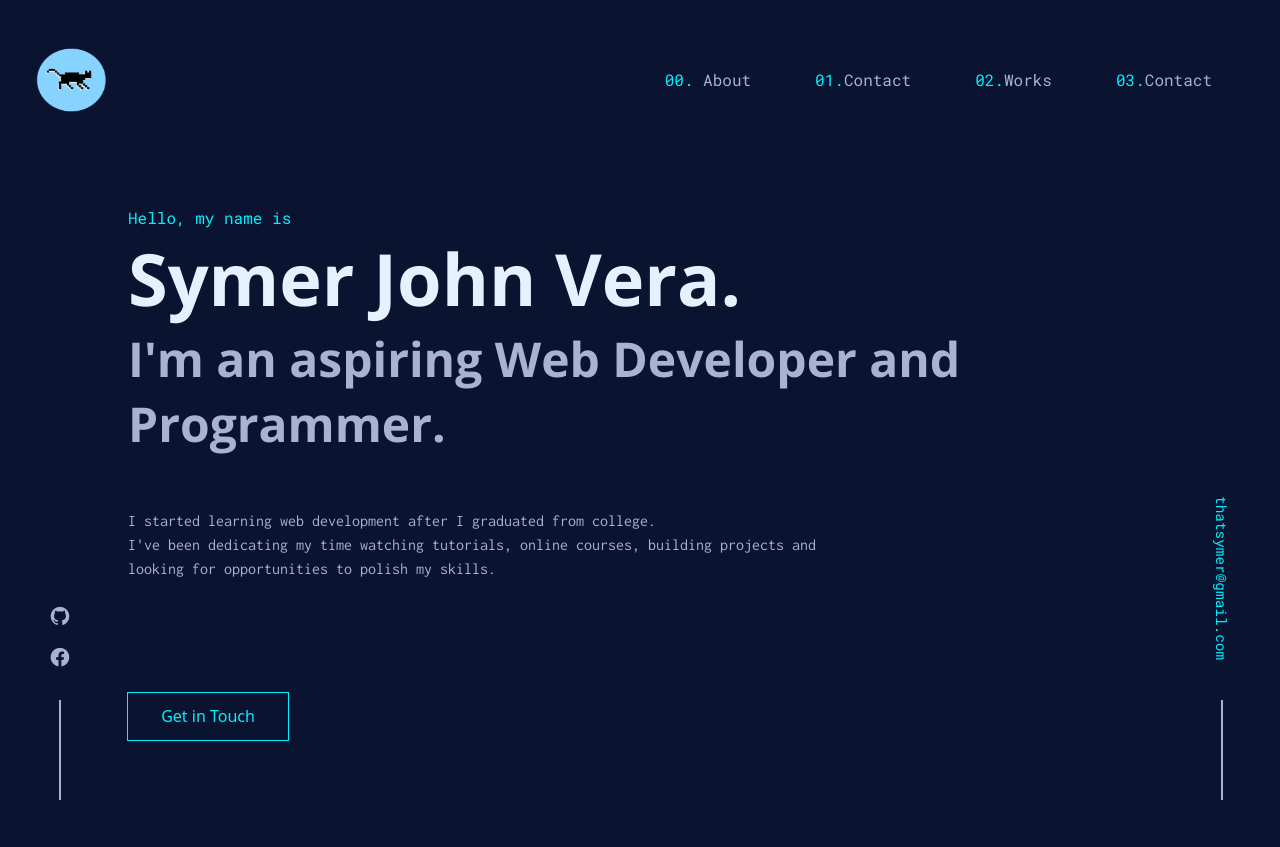
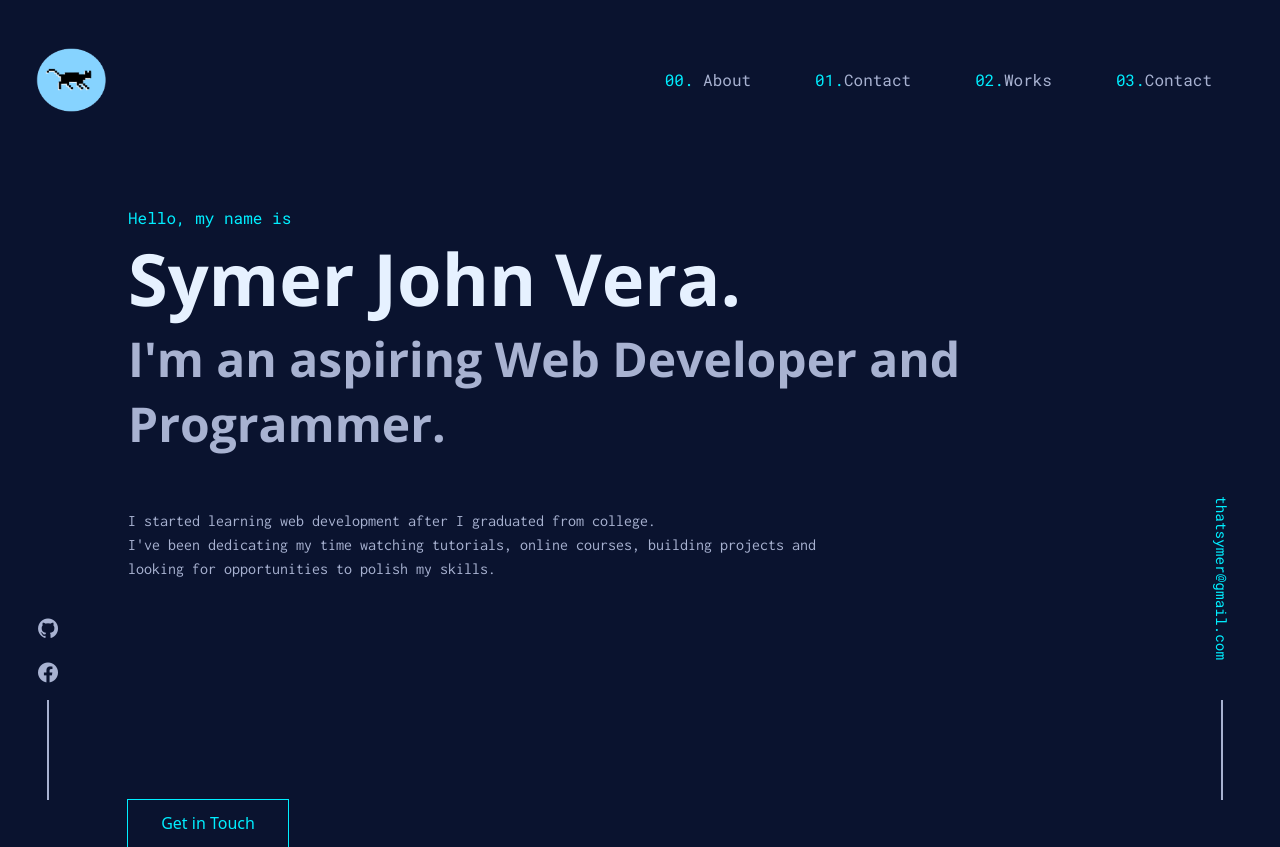
Before and after one commit to thatsymer/web-profile, a PHP site: page / in a window 1280 px wide. Before the commit the page ends 800 px from the top, so only its background shows below. Run offline with PHP 8.4, Linux system fonts and the light colour scheme.

Commit message:
fixed btn bug

```diff
--- a/css/_global.scss
+++ b/css/_global.scss
@@ -3,5 +3,4 @@
 *::after {
   box-sizing: border-box;
   scroll-behavior: smooth;
-  background-color: $bgColor;
 }
--- a/css/content/_hero.scss
+++ b/css/content/_hero.scss
@@ -37,13 +37,16 @@ main {
 
 @media screen and (min-width: 767px) {
   .hero__container {
-    margin-right: 8rem;
+    padding-right: 8rem;
   }
 }
 
 @media screen and (max-width: 767px) {
+  .btn__container {
+    padding-left: 4rem;
+  }
   .hero__container {
-    margin-right: 4rem;
+    padding-right: 4rem;
     padding-left: 4rem;
     height: auto;
     h5 {
@@ -68,8 +71,9 @@ main {
 }
 // get in touch btn
 .btn__container {
-  margin-top: 7rem;
-  background-color: $bgColor;
+  position: inherit;
+  padding-left: 8rem;
+  align-content: flex-end;
 }
 
 .hero__btn {
@@ -102,7 +106,8 @@ main {
 
 .hero__btn:hover {
   border: 1px solid;
-  box-shadow: inset 0 0 20px $bgColor2, 0 0 20px rgba(255, 255, 255, 0.2);
+  box-shadow: inset 0 0 20px rgba(126, 225, 255, 0.726),
+    0 0 20px rgba(126, 225, 255, 0.2);
   outline-offset: 15px;
   outline-color: rgba(255, 255, 255, 0);
   text-shadow: 1px 1px 2px #427388;
--- a/css/content/_navbar.scss
+++ b/css/content/_navbar.scss
@@ -21,6 +21,7 @@
 
 .navbar-brand:hover {
   opacity: 0.5;
+  transform: translate3d(0.1em, -0.1em, 0);
 }
 
 .menu__toggle {
--- a/css/side_content/_side.scss
+++ b/css/side_content/_side.scss
@@ -6,7 +6,7 @@
   right: 0;
   -webkit-box-align: center;
   align-items: center;
-  margin-right: 3rem;
+  padding-right: 3rem;
 
   a {
     font-family: $font-title;
@@ -16,6 +16,10 @@
     text-decoration: none;
     padding-left: 1.85rem;
     padding-bottom: 1rem;
+    &:hover {
+      transform: translate3d(0.05em, -0.2em, 0);
+      text-shadow: -0.1em 0.1em rgba(0, 204, 255, 0.2);
+    }
   }
 
   ul {
@@ -42,7 +46,7 @@
   width: 40px;
   -webkit-box-align: center;
   align-items: center;
-  margin-left: 1.5rem;
+  padding-left: 1.5rem;
 
   ul {
     list-style: none;
@@ -54,15 +58,17 @@
       height: 100px;
       margin: 0px auto;
       background-color: rgb(168, 178, 209);
-      margin-top: 1.5rem;
+      padding-top: 1.5rem;
     }
     li {
-      font-size: 1.4rem;
+      font-size: 1.5rem;
       margin-bottom: 0.5rem;
       i {
         color: $textSecondary;
         &:hover {
           color: $titleColor;
+          transform: translate3d(0.2em, -0.1em, 0);
+          text-shadow: -0.1em 0.1em rgba(0, 204, 255, 0.5);
         }
       }
     }
--- a/css/style.css
+++ b/css/style.css
@@ -4,7 +4,6 @@
   -webkit-box-sizing: border-box;
           box-sizing: border-box;
   scroll-behavior: smooth;
-  background-color: #0a132f;
 }
 
 .nav__custom {
@@ -33,6 +32,8 @@
 
 .navbar-brand:hover {
   opacity: 0.5;
+  -webkit-transform: translate3d(0.1em, -0.1em, 0);
+          transform: translate3d(0.1em, -0.1em, 0);
 }
 
 .menu__toggle {
@@ -147,13 +148,16 @@ main {
 
 @media screen and (min-width: 767px) {
   .hero__container {
-    margin-right: 8rem;
+    padding-right: 8rem;
   }
 }
 
 @media screen and (max-width: 767px) {
+  .btn__container {
+    padding-left: 4rem;
+  }
   .hero__container {
-    margin-right: 4rem;
+    padding-right: 4rem;
     padding-left: 4rem;
     height: auto;
   }
@@ -177,8 +181,10 @@ main {
 }
 
 .btn__container {
-  margin-top: 7rem;
-  background-color: #0a132f;
+  position: inherit;
+  padding-left: 8rem;
+  -ms-flex-line-pack: end;
+      align-content: flex-end;
 }
 
 .hero__btn {
@@ -213,8 +219,8 @@ main {
 
 .hero__btn:hover {
   border: 1px solid;
-  -webkit-box-shadow: inset 0 0 20px #233554, 0 0 20px rgba(255, 255, 255, 0.2);
-          box-shadow: inset 0 0 20px #233554, 0 0 20px rgba(255, 255, 255, 0.2);
+  -webkit-box-shadow: inset 0 0 20px rgba(126, 225, 255, 0.726), 0 0 20px rgba(126, 225, 255, 0.2);
+          box-shadow: inset 0 0 20px rgba(126, 225, 255, 0.726), 0 0 20px rgba(126, 225, 255, 0.2);
   outline-offset: 15px;
   outline-color: rgba(255, 255, 255, 0);
   text-shadow: 1px 1px 2px #427388;
@@ -234,7 +240,7 @@ main {
   -webkit-box-align: center;
   -ms-flex-align: center;
       align-items: center;
-  margin-right: 3rem;
+  padding-right: 3rem;
 }
 
 .right__content a {
@@ -247,6 +253,12 @@ main {
   text-decoration: none;
   padding-left: 1.85rem;
   padding-bottom: 1rem;
+}
+
+.right__content a:hover {
+  -webkit-transform: translate3d(0.05em, -0.2em, 0);
+          transform: translate3d(0.05em, -0.2em, 0);
+  text-shadow: -0.1em 0.1em rgba(0, 204, 255, 0.2);
 }
 
 .right__content ul {
@@ -279,7 +291,7 @@ main {
   -webkit-box-align: center;
   -ms-flex-align: center;
       align-items: center;
-  margin-left: 1.5rem;
+  padding-left: 1.5rem;
 }
 
 .left__content ul {
@@ -294,11 +306,11 @@ main {
   height: 100px;
   margin: 0px auto;
   background-color: #a8b2d1;
-  margin-top: 1.5rem;
+  padding-top: 1.5rem;
 }
 
 .left__content ul li {
-  font-size: 1.4rem;
+  font-size: 1.5rem;
   margin-bottom: 0.5rem;
 }
 
@@ -308,6 +320,9 @@ main {
 
 .left__content ul li i:hover {
   color: #00eeff;
+  -webkit-transform: translate3d(0.2em, -0.1em, 0);
+          transform: translate3d(0.2em, -0.1em, 0);
+  text-shadow: -0.1em 0.1em rgba(0, 204, 255, 0.5);
 }
 
 @media screen and (max-width: 767px) {
--- a/index.html
+++ b/index.html
@@ -144,13 +144,12 @@
           building projects and <br />
           looking for opportunities to polish my skills.
         </p>
-        <div class="btn__container">
-          <button class="hero__btn">
-            <a href="mailto:thatsymer@gmail.com">Get in Touch </a>
-          </button>
-        </div>
       </div>
-
+      <div class="btn__container">
+        <button class="hero__btn">
+          <a href="mailto:thatsymer@gmail.com">Get in Touch </a>
+        </button>
+      </div>
       <div class="about__container"></div>
     </main>
     <!-- Footer -->
```
Also changed, not shown: 1 other file.
